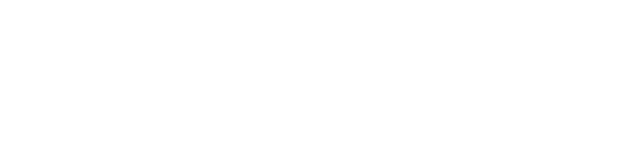
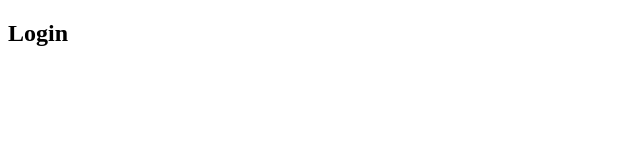
Before and after one commit to VinhTMQ/demoBC63, a plain HTML site: page index.html in a window 1280 px wide. Shown: the whole page, without its empty margins (0-640 px from the left). Drawn offline with Linux system fonts and the light colour scheme.

Commit message:
update feature/Login

```diff
--- a/index.html
+++ b/index.html
@@ -5,5 +5,7 @@
     <meta name="viewport" content="width=device-width, initial-scale=1.0" />
     <title>Document</title>
   </head>
-  <body></body>
+  <body>
+    <h2>Login</h2>
+  </body>
 </html>
```
